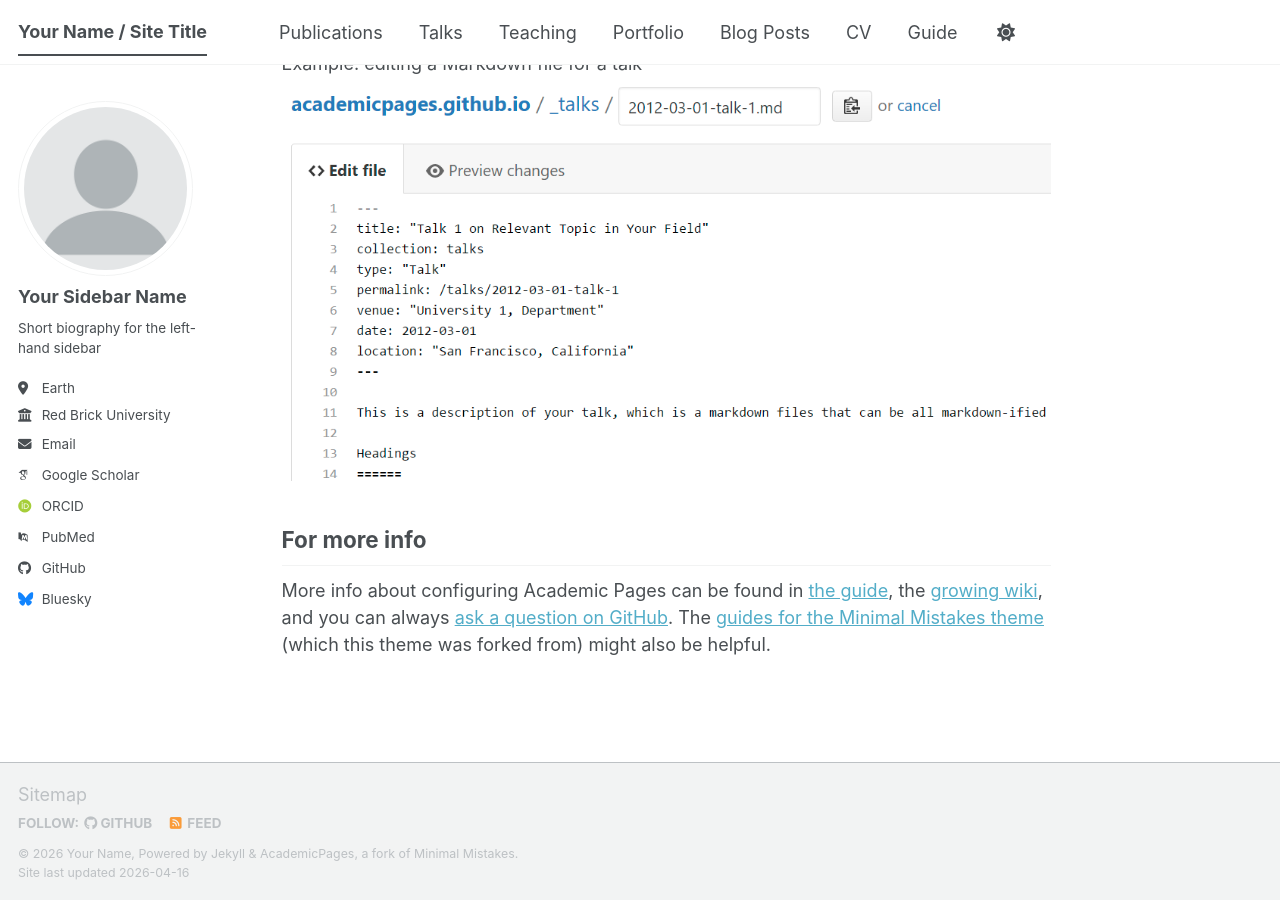
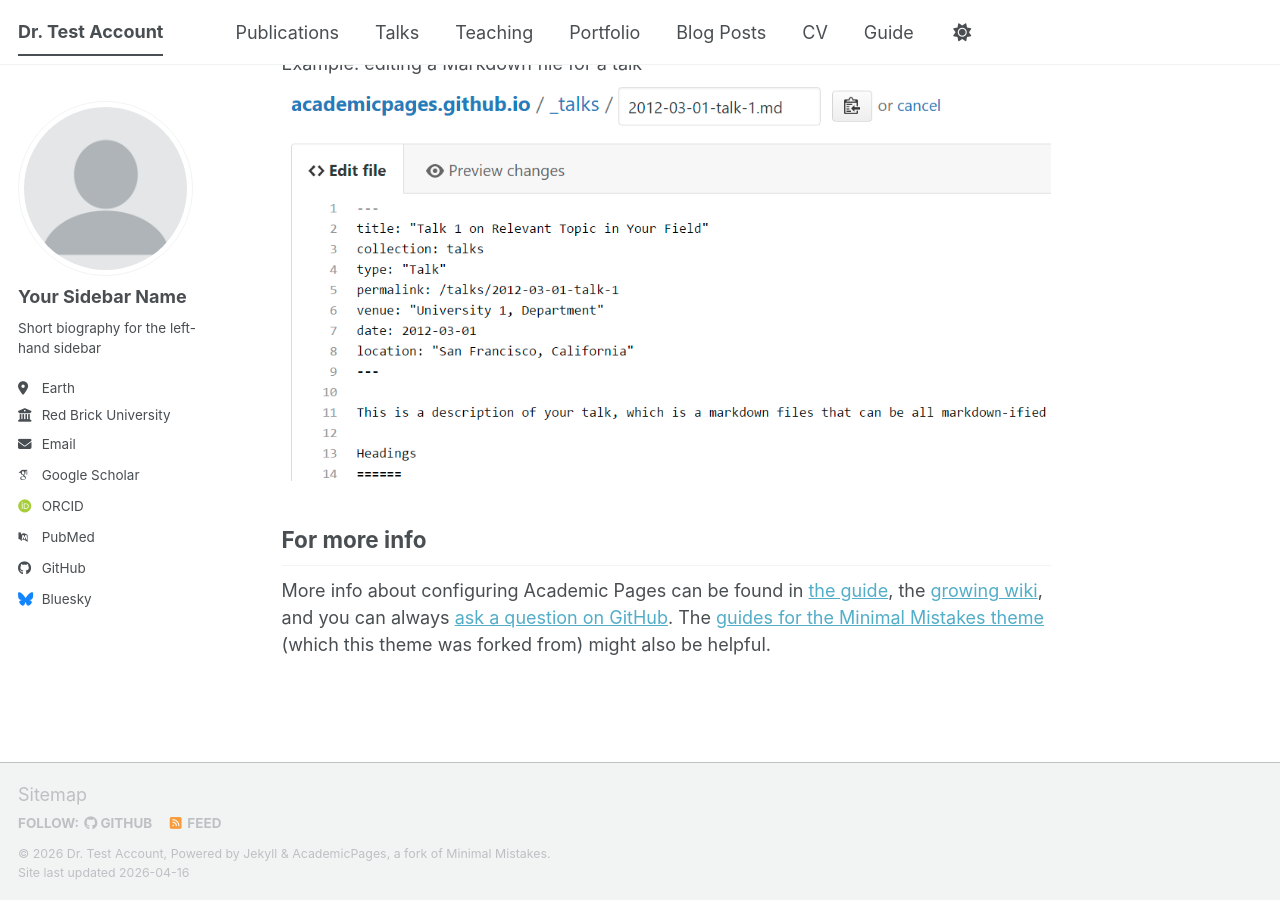
Before and after one commit to hmauricetest/hmauricetest.github.io, a Jekyll site: the page built from _pages/about.md, in a window 1280 px wide and 900 px high, scrolled down 2720 px. Built offline with Jekyll 4.4.1, drawn with Linux system fonts in a browser that asks for light colours; some web fonts are replaced; a script bundle is joined from its source files by our own code; library files that are not in the unit come from our copies.

Commit message:
Update _config.yml
added own name and info on current employment.

```diff
--- a/_config.yml
+++ b/_config.yml
@@ -9,14 +9,14 @@
 # Basic Site Settings
 locale                   : "en-US"
 site_theme               : "default" # The available themes options are "default", "air", "sunrise", "mint", "dirt" and "contrast"
-title                    : "Your Name / Site Title"
+title                    : "Dr. Test Account"
 title_separator          : "-"
-name                     : &name "Your Name"
-description              : &description "Your Name's academic portfolio"   # Update this with a general description of your site, this is the default if not overridden by a page
-url                      : https://academicpages.github.io # The base hostname & protocol for your site e.g. "https://[your GitHub username].github.io",
+name                     : &name "Dr. Test Account"
+description              : &description "Research scientist at Test University"   # Update this with a general description of your site, this is the default if not overridden by a page
+url                      : https://hmauricetest.github.io # The base hostname & protocol for your site e.g. "https://[your GitHub username].github.io",
                                                            # or if you already have some other page hosted on Github then use "https://[your GitHub username].github.io/[Your Repo Name]"
 baseurl                  : "" # the subpath of your site, e.g. "/blog"
-repository               : "academicpages/academicpages.github.io"
+repository               : "hmauricetest.github.io"
 
 # Site Author - The following control what appear as part of the author content on the side bar.
 #               If a field is blank the icon and link will not appear, otherwise it will be shown.
```
